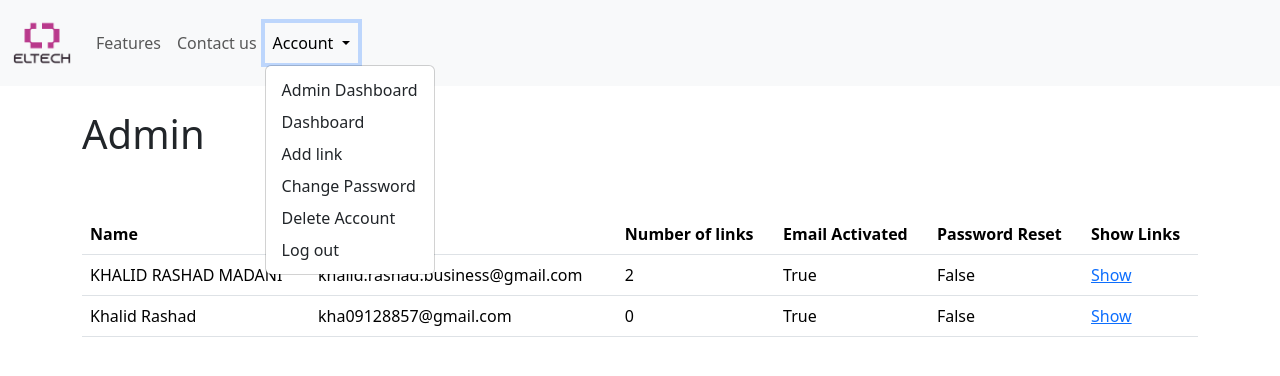
After one commit to Khaldosh249/Short-Links, a Flask app: page /portal/admin in a window 1280 px wide, after a click on "Account". The commit adds this page. Shown: the top 376 px of the page. Run offline with Flask 3, Linux system fonts and the light colour scheme; a user stored in the database is signed in.

Commit message:
add example.env and add admin portal

```diff
--- a/Views/Dashboard/add_link.py
+++ b/Views/Dashboard/add_link.py
@@ -23,7 +23,7 @@ def link():
         if '/' in token or '*' in token or '@' in token or '?' in token or ' ' in token:
             flash('Cannot use / , * ,   , ? , @' , 'info')
             return render_template('add.html' , url=url , token=token)
-        if token in eval(os.getenv('reserved_words')):
+        if token in eval(os.getenv('reserved_words')) and not current_user.is_admin:
             flash("Can not use this token" , 'error')
             return render_template('add.html' , url=url , token=token)
         if url[:4] != "http":
--- /dev/null
+++ b/Views/Dashboard/admin.py
@@ -0,0 +1,29 @@
+from flask import Blueprint,render_template,redirect,url_for,flash
+from flask_login import login_required , current_user
+from db import db
+from Models_app import User, Link
+
+admin_blp = Blueprint('admin',__name__)
+
+
+@admin_blp.route('/admin',methods=['GET'])
+@login_required
+def dashboard():
+    if current_user.is_admin == False:
+        flash('You are not authorized to access this page!' , 'error')
+        return redirect(url_for('dashboard.dashboard'))
+    if current_user.is_admin == True:
+        all_users = db.session.query(User).all()
+        all_links = db.session.query(Link).all()
+        return render_template('admin.html' , all_users=all_users , all_links=all_links , len=len)
+
+    # return render_template('dashboard.html' ,links = user.links )
+
+@admin_blp.route('/show_user/<id>')
+@login_required
+def show(id):
+    if current_user.is_admin == False:
+        flash('You are not authorized to access this page!' , 'error')
+        return redirect(url_for('dashboard.dashboard'))
+    user = db.session.query(User).get(id)
+    return render_template('show_user.html' , user = user)
--- a/Views/Dashboard/delete.py
+++ b/Views/Dashboard/delete.py
@@ -9,7 +9,7 @@ delete_blp = Blueprint('delete',__name__)
 @login_required
 def link(token):
     link = db.session.query(Link).filter_by(token=token).first()
-    if link.user_id == current_user.id:
+    if link.user_id == current_user.id or current_user.is_admin:
         db.session.delete(link)
         db.session.commit()
         flash('Link deleted successfully' , 'success')
--- a/app.py
+++ b/app.py
@@ -33,6 +33,7 @@ from Views.signup import sign_blp
 from Views.Dashboard.confirm_reset.confirm_email import confirm_email_blp
 from Views.Dashboard.confirm_reset.reset_password import password_reset_blp
 from Views.Dashboard.delete_account import delete_account_blp
+from Views.Dashboard.admin import admin_blp
 app.register_blueprint(dash_blp,url_prefix="/portal")
 app.register_blueprint(add_link,url_prefix="/portal")
 app.register_blueprint(edit,url_prefix="/portal")
@@ -43,6 +44,7 @@ app.register_blueprint(short_blp)
 app.register_blueprint(confirm_email_blp,url_prefix="/portal")
 app.register_blueprint(password_reset_blp,url_prefix="/portal")
 app.register_blueprint(delete_account_blp,url_prefix="/portal")
+app.register_blueprint(admin_blp,url_prefix="/portal")
 
 
 @app.route('/',methods=['GET'])
--- /dev/null
+++ b/templates/admin.html
@@ -0,0 +1,51 @@
+{% extends "base.html" %}
+{% block title %}
+Admin
+{% endblock %}
+{% block content %}
+
+
+<div class="container">
+
+    <br>
+    <h1>Admin</h1>
+    <br>
+
+</div>
+
+
+<br>
+<div class="container">
+    <div class="table-responsive">
+        <table class="table table-md align-middle">
+            <thead>
+                <tr>
+                    <th scope="col">Name</th>
+                    <th scope="col">Email</th>
+                    <th scope="col">Number of links</th>
+                    <th scope="col">Email Activated</th>
+                    <th scope="col">Password Reset</th>
+                    <th scope="col">Show Links</th>
+                </tr>
+            </thead>
+
+
+            <tbody>
+                {% for user in all_users %}
+                <tr>
+                    <td >{{user.name}}</td>
+                    <td>{{user.email}}</td>
+                    <td>{{len(user.links)}}</td>
+                    <td>{{user.email_confirm}}</td>
+                    <td>{{user.password_reset}}</td>
+                    <td><a href="{{url_for('admin.show' , id=user.id )}}">Show</a></td>
+                </tr>
+                {% endfor %}
+
+
+            </tbody>
+
+        </table>
+    </div>
+</div>
+{% endblock %}
--- a/templates/base.html
+++ b/templates/base.html
@@ -5,6 +5,7 @@
     <meta name="viewport" content="width=device-width, initial-scale=1.0">
     <title>{% block title %}{% endblock %}</title>
 
+    <link rel="icon" href="{{url_for('static' , filename='icon.png')}}">
 
 
 
@@ -19,7 +20,13 @@
 
         <div class="container-fluid">
 
-                <a class="navbar-brand" href="{{url_for('home')}}">Home</a>
+            <style>
+                .home{
+                    width: 3em;
+                    height: 3em;
+                }
+            </style>
+                <a class="navbar-brand" href="{{url_for('home')}}"><img src="{{url_for('static' , filename='icon.png')}}" class="home" alt=""></a>
                 <button class="navbar-toggler" type="button" data-bs-toggle="collapse" data-bs-target="#navbarNavDropdown" aria-controls="navbarNavDropdown" aria-expanded="false" aria-label="Toggle navigation">
                     <span class="navbar-toggler-icon"></span>
                 </button>
@@ -44,6 +51,10 @@
                         Account
                         </a>
                         <ul class="dropdown-menu">
+                            {% if current_user.is_admin %}
+                                <li><a class="dropdown-item" href="{{url_for('admin.dashboard')}}">Admin Dashboard</a></li>
+                            {% endif %}
+
                             <li><a class="dropdown-item" href="{{url_for('dashboard.dashboard')}}">Dashboard</a></li>
                             <li><a class="dropdown-item" href="{{url_for('add.link')}}">Add link</a></li>
                             <li><a class="dropdown-item" href="{{url_for('reset_password.request_to_reset_password')}}">Change Password</a></li>
--- a/templates/delete_account.html
+++ b/templates/delete_account.html
@@ -1,6 +1,9 @@
 {% extends "base.html" %}
 {% block title %}Delete Account{% endblock %}
 {% block content %}
+<br>
+<br>
+
 <div class="container">
     <h2>Delete Account</h2>
     <p>Are you sure you want to delete your account? <br>
@@ -15,6 +18,6 @@
 
         <input class="btn btn-danger" type="submit" value="Delete" />
         <!--  -->
-    </div>
     </form>
+</div>
 {% endblock %}
```
Also changed, not shown: Models_app.py (+9 -0 lines), Views/Dashboard/delete_account.py (+18 -0 lines), Views/Dashboard/edit.py (+6 -3 lines), templates/edit.html (+16 -2 lines), templates/show_user.html (added, +55 -0 lines), database.db, static/icon.png (added), 1 other file.
